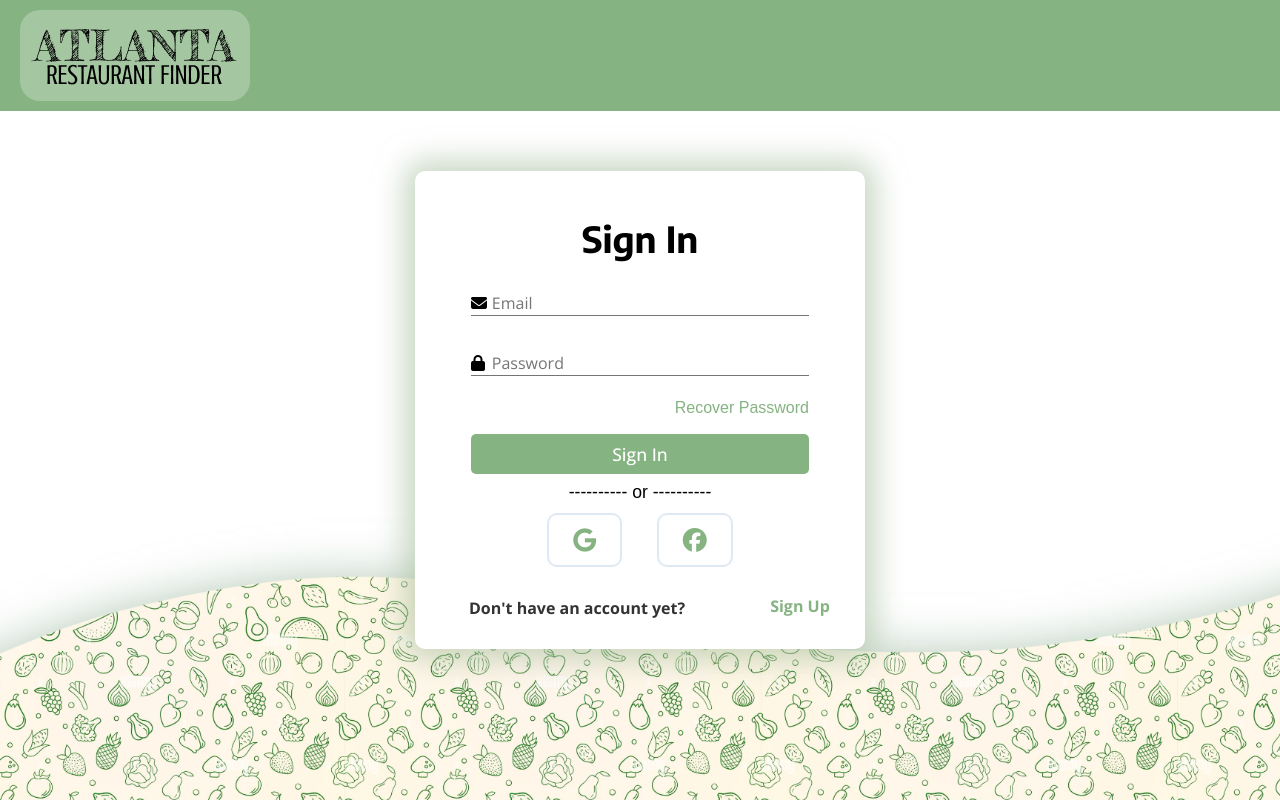
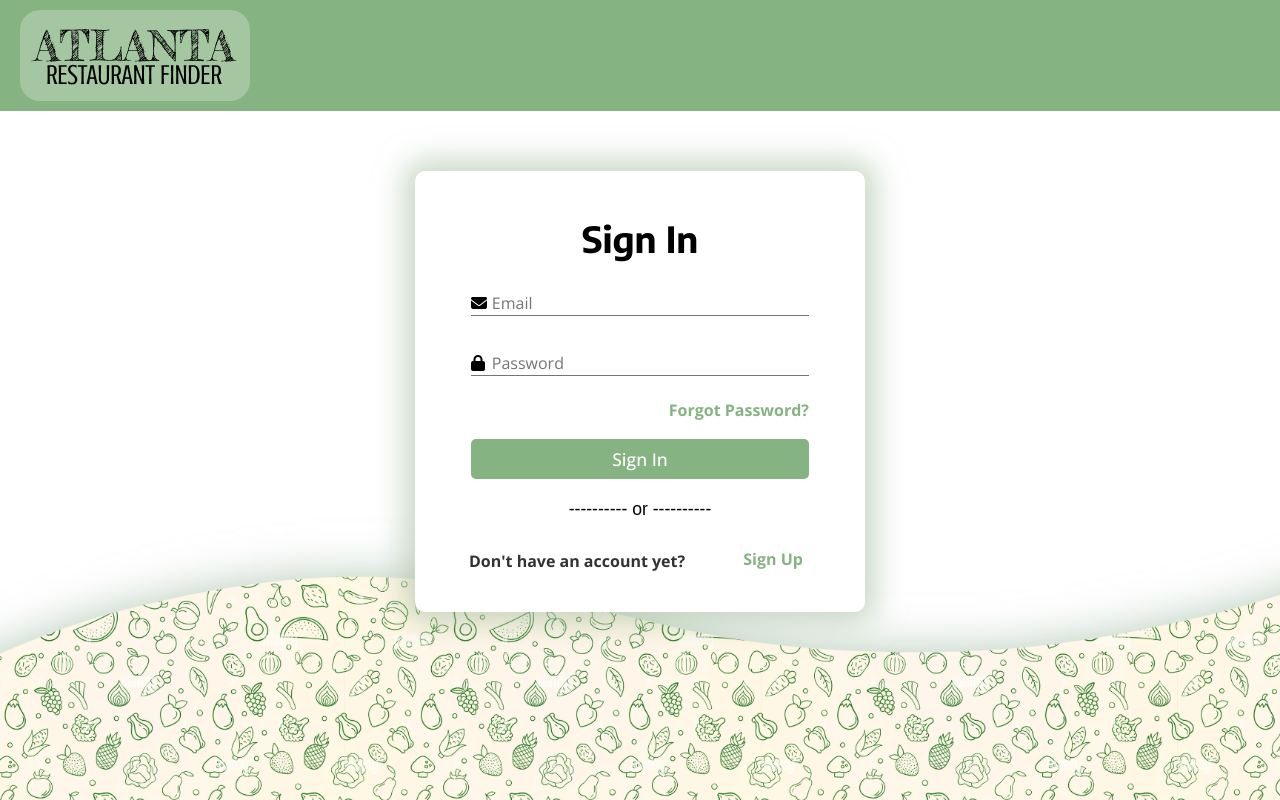
Before and after one commit to nnayar58/atlanta-food-finder, a Django app: page /login/ in a window 1280 px wide. Run offline with Django 5.2, Linux system fonts and the light colour scheme; some libraries are stand-ins or nearby versions.

Commit message:
reset password extra credit

```diff
--- a/places_project/places/static/script/firebaseauth.js
+++ b/places_project/places/static/script/firebaseauth.js
@@ -2,6 +2,8 @@
 import { initializeApp } from "https://www.gstatic.com/firebasejs/10.11.1/firebase-app.js";
 import { getAuth, createUserWithEmailAndPassword, signInWithEmailAndPassword, signOut, onAuthStateChanged} from "https://www.gstatic.com/firebasejs/10.11.1/firebase-auth.js";
 import { getFirestore, setDoc, doc, getDoc } from "https://www.gstatic.com/firebasejs/10.11.1/firebase-firestore.js";
+import { sendPasswordResetEmail } from "https://www.gstatic.com/firebasejs/10.11.1/firebase-auth.js";
+
 
 // Your web app's Firebase configuration
 const firebaseConfig = {
@@ -40,6 +42,7 @@ function showMessage(message, divId) {
     }, 5000);
 }
 
+document.addEventListener('DOMContentLoaded', (event) => {
     const signUp = document.getElementById('submitSignUp');
     signUp.addEventListener('click', (event) => {
         event.preventDefault();
@@ -89,7 +92,6 @@ signIn.addEventListener('click', (event) => {
                 const user = userCredential.user;
                 localStorage.setItem('loggedInUserId', user.uid);
 
-            // Retrieve user data from Firestore
                 const docRef = doc(db, "users", user.uid);
                 getDoc(docRef)
                     .then((doc) => {
@@ -118,12 +120,34 @@ signIn.addEventListener('click', (event) => {
     });
 
     const logoutButton = document.getElementById('logoutButton');
+    if (logoutButton) {
         logoutButton.addEventListener('click', () => {
             signOut(auth).then(() => {
                 updatedAuthState(null);
                 localStorage.clear();
                 window.location.href = loginUrl;
-    }).catech((error) => {
+            }).catch((error) => {
                 console.log("Error logging out", error);
             });
         });
+    }
+
+    const resetPasswordButton = document.getElementById('submitResetPassword');
+    resetPasswordButton.addEventListener('click', (event) => {
+        event.preventDefault();
+        const email = document.getElementById('resetEmail').value;
+
+        sendPasswordResetEmail(auth, email)
+            .then(() => {
+                showMessage('Password reset email sent! Please check your inbox.', 'resetPasswordMessage');
+            })
+            .catch((error) => {
+                const errorCode = error.code;
+                if (errorCode === 'auth/user-not-found') {
+                    showMessage('No user found with this email address.', 'resetPasswordMessage');
+                } else {
+                    showMessage('Error sending password reset email. Please try again later.', 'resetPasswordMessage');
+                }
+            });
+    });
+});
--- a/places_project/places/static/style/login.css
+++ b/places_project/places/static/style/login.css
@@ -127,6 +127,7 @@ input:focus~label,input:not(:placeholder-shown)~label{
     margin-top: -15px;
     text-align:right;
     font-family: 'Open Sans', sans-serif;
+    font-weight: bold;
     font-size:1rem;
     margin-bottom:1rem;
 
--- /dev/null
+++ b/places_project/places/static/style/login2.css
@@ -0,0 +1,241 @@
+@import url('https://fonts.googleapis.com/css2?family=Open+Sans:ital,wght@0,300..800;1,300..800&display=swap');
+@import url('https://fonts.googleapis.com/css2?family=Encode+Sans:wght@100..900&display=swap');
+
+*{
+    margin:0;
+    padding:0;
+    box-sizing:border-box;
+    font-family:"poppins",sans-serif;
+}
+body{
+    background-image: url('../background.png');
+    background-size: cover;
+    font-family: 'Open Sans', sans-serif;
+    background-position: center;
+    background-repeat: no-repeat;
+    width: 100vw;
+    height: 100vh;
+}
+
+.login-header-container {
+    display: flex;
+    align-items: center;
+    justify-content: space-between;
+    gap: 10px;
+    position: relative;
+    background-color: #85b381;
+}
+
+.logo-button {
+    display: flex;
+    background-color: rgba(255, 255, 255, 0.25);
+    padding: 10px 10px;
+    border: none;
+    cursor: pointer;
+    border-radius: 20px;
+    margin: 10px 20px;
+    width: 230px;
+    position: relative;
+}
+
+.logo-button::before {
+    content: '';
+    position: absolute;
+    top: 0;
+    left: 0;
+    right: 0;
+    bottom: 0;
+    background: rgba(255, 255, 255, 0);
+    z-index: 1;
+}
+
+.logo-button:hover {
+    transition: background-color 0.3s ease;
+    background-color: rgba(255, 255, 255, 0.4);
+}
+
+.logo {
+    display: flex;
+    width: auto;
+    height: auto;
+    opacity: 1;
+}
+
+.container{
+    background:#fff;
+    width:450px;
+    padding:1.5rem;
+    margin:50px auto;
+    margin-top: 60px;
+    border-radius:10px;
+    box-shadow:0 0px 30px 10px rgba(162, 186, 153, .6);
+}
+form{
+    margin:0 2rem;
+}
+.form-title{
+    font-size: 36px;
+    font-weight:bold;
+    text-align:center;
+    padding:1.3rem;
+    font-family: 'Encode Sans', sans-serif;
+    margin-bottom:0.4rem;
+}
+input{
+    color:inherit;
+    width:100%;
+    background-color:transparent;
+    border:none;
+    font-family: 'Open Sans', sans-serif;
+    border-bottom:1px solid #757575;
+    padding-left:1.5rem;
+    font-size:15px;
+}
+.input-group{
+    padding:1% 0;
+    position:relative;
+    margin: 10px 0px;
+}
+.input-group i{
+    position:absolute;
+    color:black;
+}
+input:focus{
+    background-color: transparent;
+    outline:transparent;
+    border-bottom:2px solid hsl(145, 29%, 37%);
+}
+input::placeholder{
+    color:transparent;
+}
+label{
+    color:#757575;
+    position:relative;
+    font-family: 'Open Sans', sans-serif;
+    left:1.3em;
+    top:-1.5em;
+    cursor:auto;
+    transition:0.3s ease all;
+}
+input:focus~label,input:not(:placeholder-shown)~label{
+    top:-3em;
+    color:hsl(155, 23%, 42%);
+    font-family: 'Open Sans', sans-serif;
+    font-size:15px;
+}
+.recover{
+    margin-top: -15px;
+    text-align:right;
+    font-family: 'Open Sans', sans-serif;
+    font-weight: bold;
+    font-size:1rem;
+    margin-bottom:1rem;
+    color: #85b381;
+    text-decoration:underline 2px ;
+}
+.recover a:hover{
+    color: #608a5b;
+    text-decoration:underline;
+}
+button{
+    font-size:1.1rem;
+    font-family: 'Open Sans', sans-serif;
+    padding:8px 0;
+    border-radius:5px;
+    outline:none;
+    border:none;
+    width:100%;
+    font-weight: 500;
+    background: #85b381;
+    color:white;
+    cursor:pointer;
+    transition:0.3s;
+}
+button:hover{
+    background: #648260;
+}
+.or{
+    font-size:1.1rem;
+    margin-top:20px;
+    text-align:center;
+}
+.icons{
+    text-align:center;
+    margin-top: 10px;
+}
+.icons i{
+    color: #85b381;
+    padding:0.8rem 1.5rem;
+    border-radius:10px;
+    font-size:1.5rem;
+    cursor:pointer;
+    border:2px solid #dfe9f5;
+    margin:0 15px;
+    transition:.3s;
+}
+.icons i:hover{
+    background:#e0ecdc;
+    font-size:1.6rem;
+    border:2px solid #85b381;
+}
+.links{
+    display:flex;
+    justify-content:space-between;
+    padding:0 30px;
+    margin-top: 30px;
+    font-weight:bold;
+    white-space: nowrap;
+}
+.text{
+    font-family: 'Open Sans', sans-serif;
+    color: #333333;
+}
+
+#forgotPasswordButton {
+    color: #85b381;
+    border:none;
+    margin-top: -20px;
+    margin-bottom: 10px;
+    background-color:transparent;
+    font-family: 'Open Sans', sans-serif;
+    font-size:1rem;
+    font-weight:bold;
+    text-align:right;
+}
+
+#signUpButton, #signInButton, #recoverSignInButton, #recoverSignUpButton{
+    color: #85b381;
+    border:none;
+    margin-left: 50px;
+    margin-top: -10px;
+    background-color:transparent;
+    font-family: 'Open Sans', sans-serif;
+    font-size:1rem;
+    font-weight:bold;
+    margin-bottom: 10px;
+}
+#signUpButton:hover, #signInButton:hover, #forgotPasswordButton:hover, #recoverSignInButton:hover, #recoverSignUpButton:hover {
+    text-decoration:underline;
+    color: #608a5b;
+}
+#resetEmail::placeholder {
+    color: #888; /* Change this color as needed */
+    opacity: 1;
+    font-family: 'Open Sans', sans-serif;
+}
+
+#resetEmail {
+    padding: 0px;
+    padding-bottom: 5px;
+    margin-bottom: 10px;
+}
+
+#resetPasswordMessage {
+    display:none;
+    margin:0px;
+    margin-top:-10px;
+    margin-bottom:10px;
+    font-family: 'Open Sans', sans-serif;
+    color: #4a5e4b;
+    font-weight: 600;
+}
--- a/places_project/places/templates/places/login.html
+++ b/places_project/places/templates/places/login.html
@@ -6,12 +6,11 @@
     <meta name="viewport" content="width=device-width, initial-scale=1.0">
     <title>Register & Login</title>
     <link rel="stylesheet" href="https://cdnjs.cloudflare.com/ajax/libs/font-awesome/6.5.1/css/all.min.css">
-    <link rel="stylesheet" href="{% static 'style/login.css' %}">
+    <link rel="stylesheet" href="{% static 'style/login2.css' %}">
     <script>
         const accountUrl = "{% url 'account' %}";
         const loginUrl = "{% url 'login' %}";
     </script>
-    <script type="module" src="../../static/script/firebaseauth.js"></script>
 </head>
 <body>
 <div class="login-header-container">
@@ -49,10 +48,6 @@
     <p class="or">
         ---------- or ----------
     </p>
-    <div class="icons">
-        <i class="fab fa-google"></i>
-        <i class="fab fa-facebook"></i>
-    </div>
     <div class="links">
         <div class="text">Already have an account?</div>
         <button id="signInButton">Sign In</button>
@@ -74,23 +69,35 @@
             <input type="password" id="password" placeholder="Password" required>
             <label for="password">Password</label>
         </div>
-        <p class="recover">
-            <a href="#">Recover Password</a>
-        </p>
+        <div class="forgot-container" style="display: flex; justify-content: flex-end;">
+            <button id="forgotPasswordButton">Forgot Password?</button>
+        </div>
         <button class="btn" id="submitSignIn">Sign In</button>
     </form>
     <p class="or">
         ---------- or ----------
     </p>
-    <div class="icons">
-        <i class="fab fa-google"></i>
-        <i class="fab fa-facebook"></i>
-    </div>
     <div class="links">
         <div class="text">Don't have an account yet?</div>
         <button id="signUpButton">Sign Up</button>
     </div>
 </div>
-<script src="../../static/script/login.js"></script>
+
+<div class="container" id="resetPasswordContainer" style="display:none;">
+    <h1 class="form-title">Reset Password</h1>
+    <form method="post" action="">
+        {% csrf_token %}
+        <div id="resetPasswordMessage"></div>
+        <input type="email" id="resetEmail" placeholder="Enter your email" required>
+        <button class="btn" id="submitResetPassword">Submit</button>
+    </form>
+    <div class="links">
+        <button style="margin:0px; margin-left:-80px;" id="recoverSignInButton">Sign In</button>
+        <button style="margin:0px; margin-right:-80px;" id="recoverSignUpButton">Sign Up</button>
+    </div>
+</div>
+
+<script type="module" src="../../static/script/firebaseauth.js"></script>
+<script src="../../static/script/login2.js"></script>
 </body>
 </html>
```
Also changed, not shown: places_project/places/static/script/login.js (+23 -12 lines), places_project/places/static/script/login2.js (added, +42 -0 lines), places_project/places/templates/places/account.html (+8 -6 lines). Lines whose indentation alone changed are shown as unchanged.
